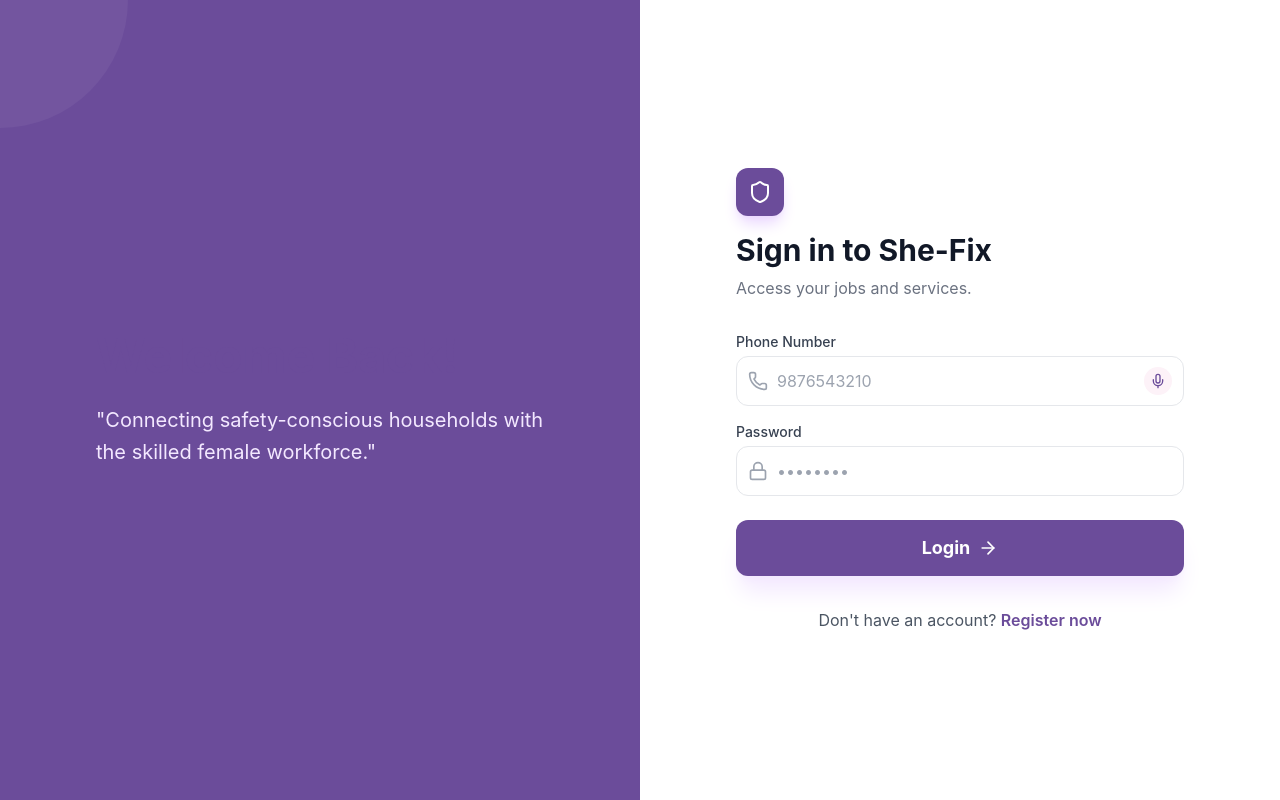
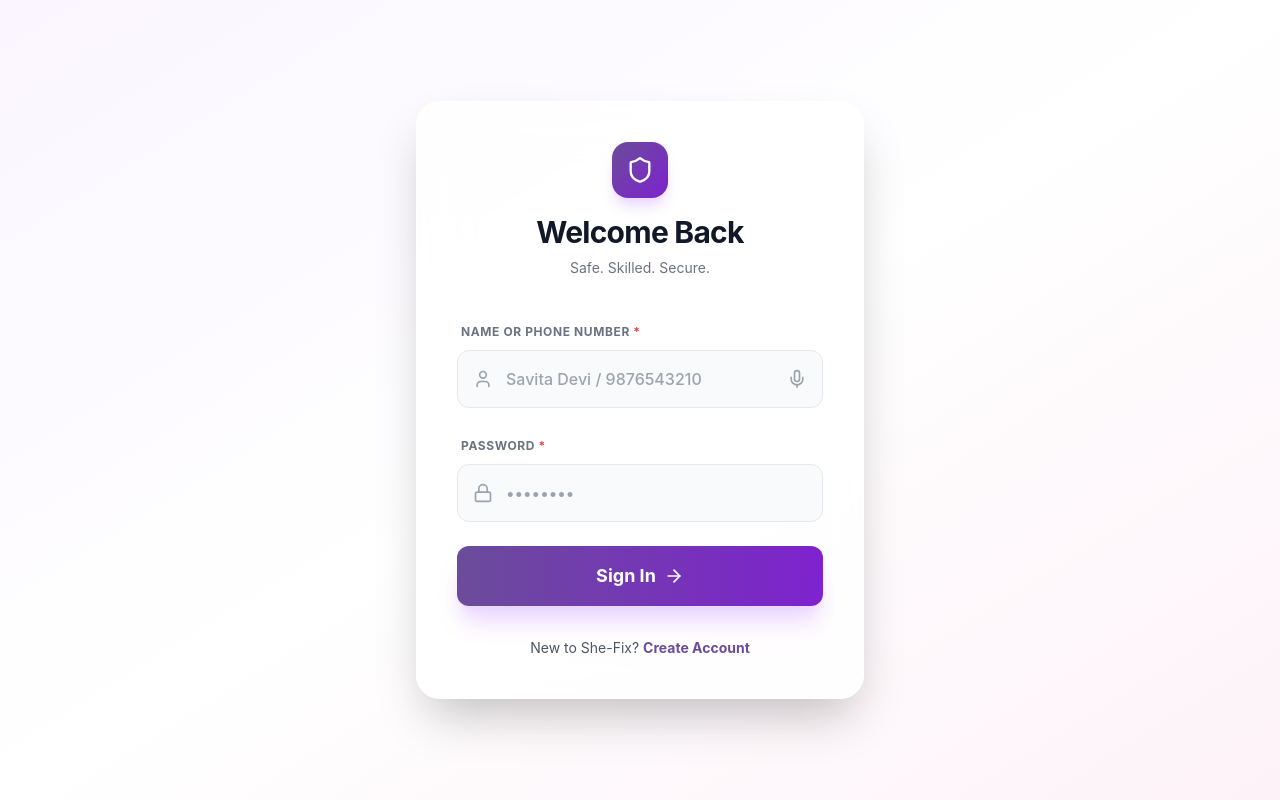
Before and after one commit to Nikunja0611/Team_Sparkler-SheFix, a React app in the folder frontend/: page /login in a window 1280 px wide. Built offline with nearby package versions, Linux system fonts and the light colour scheme; the HTML template or start-up script is replaced by a standard one.

Commit message:
Updated UI of Login Page

```diff
--- a/frontend/src/pages/Login.jsx
+++ b/frontend/src/pages/Login.jsx
@@ -1,91 +1,102 @@
 import React, { useState } from 'react';
-import { Link } from 'react-router-dom';
-import { Shield, Phone, Lock, Mic, ArrowRight } from 'lucide-react';
-import { loginUser } from '../services/api'; // Ensure this exists
+import { Link, useNavigate } from 'react-router-dom';
+import { Shield, User, Lock, ArrowRight, Mic } from 'lucide-react';
+import { loginUser } from '../services/api';
 
 const Login = () => {
-  const [phone, setPhone] = useState('');
+  const navigate = useNavigate();
+  const [identifier, setIdentifier] = useState(''); // Stores Name OR Phone
   const [password, setPassword] = useState('');
+  const [loading, setLoading] = useState(false);
 
   const handleLogin = async (e) => {
     e.preventDefault();
+    setLoading(true);
     try {
-      const res = await loginUser({ phone, password });
-      alert("Login Successful!");
-      // Redirect to Dashboard (implement navigation here later)
+      // Sending 'identifier' which backend should handle as name or phone
+      await loginUser({ identifier, password });
+      alert("Login Successful! ✅");
+      navigate('/dashboard'); // Redirect to dashboard
     } catch (error) {
-      alert("Invalid Credentials");
+      alert("Invalid Credentials ❌");
+    } finally {
+      setLoading(false);
     }
   };
 
   return (
-    <div className="min-h-screen bg-white flex flex-col md:flex-row">
+    <div className="min-h-screen bg-gradient-to-br from-purple-50 via-white to-pink-50 flex items-center justify-center p-4 relative overflow-hidden">
 
-      {/* Left Side - Brand Image/Info */}
-      <div className="hidden md:flex md:w-1/2 bg-shePurple items-center justify-center p-12 text-white relative overflow-hidden">
-        <div className="absolute top-0 left-0 w-64 h-64 bg-white opacity-5 rounded-full -translate-y-1/2 -translate-x-1/2"></div>
-        <div className="relative z-10 max-w-md">
-          <h1 className="text-5xl font-bold mb-6">Welcome Back!</h1>
-          <p className="text-xl text-purple-100 leading-relaxed">
-            "Connecting safety-conscious households with the skilled female workforce."
-          </p>
+      {/* Background Decoration */}
+      <div className="absolute top-0 left-0 w-96 h-96 bg-purple-200 rounded-full filter blur-3xl opacity-20 -z-10 animate-pulse"></div>
+      <div className="absolute bottom-0 right-0 w-96 h-96 bg-pink-200 rounded-full filter blur-3xl opacity-20 -z-10"></div>
+
+      <div className="bg-white/80 backdrop-blur-xl w-full max-w-md rounded-3xl shadow-2xl border border-white/50 p-8 md:p-10">
+
+        {/* Header */}
+        <div className="text-center mb-10">
+          <div className="inline-flex items-center justify-center w-14 h-14 rounded-2xl bg-gradient-to-br from-shePurple to-purple-700 text-white shadow-lg shadow-purple-200 mb-4 transform hover:scale-105 transition duration-300">
+            <Shield className="w-7 h-7" />
           </div>
-      </div>
-
-      {/* Right Side - Login Form */}
-      <div className="flex-1 flex items-center justify-center p-6 md:p-12">
-        <div className="w-full max-w-md space-y-8">
-
-          <div className="text-center md:text-left">
-            <div className="inline-flex items-center justify-center w-12 h-12 rounded-xl bg-shePurple text-white mb-4 shadow-lg shadow-purple-200">
-              <Shield className="w-6 h-6" />
-            </div>
-            <h2 className="text-3xl font-bold text-gray-900">Sign in to She-Fix</h2>
-            <p className="text-gray-500 mt-2">Access your jobs and services.</p>
+          <h2 className="text-3xl font-bold text-gray-900 tracking-tight">Welcome Back</h2>
+          <p className="text-gray-500 mt-2 text-sm">Safe. Skilled. Secure.</p>
         </div>
 
         <form onSubmit={handleLogin} className="space-y-6">
-            <div className="space-y-4">
-              <div className="relative">
-                <label className="text-sm font-medium text-gray-700 mb-1 block">Phone Number</label>
-                <div className="relative">
-                  <Phone className="absolute left-3 top-1/2 -translate-y-1/2 w-5 h-5 text-gray-400" />
+
+          {/* Identifier Field (Name or Phone) */}
+          <div className="space-y-2">
+            <label className="text-xs font-bold text-gray-500 uppercase tracking-wider ml-1">Name or Phone Number <span className="text-red-500">*</span></label>
+            <div className="relative group">
+              <User className="absolute left-4 top-1/2 -translate-y-1/2 w-5 h-5 text-gray-400 group-focus-within:text-shePurple transition" />
               <input
-                    type="tel"
-                    value={phone}
-                    onChange={(e) => setPhone(e.target.value)}
-                    className="w-full pl-10 pr-10 py-3 border border-gray-200 rounded-xl focus:outline-none focus:ring-2 focus:ring-shePurple/20 focus:border-shePurple transition"
-                    placeholder="9876543210"
+                type="text"
+                required // <--- VALIDATION
+                value={identifier}
+                onChange={(e) => setIdentifier(e.target.value)}
+                className="w-full pl-12 pr-12 py-4 bg-gray-50 border border-gray-200 rounded-xl focus:bg-white focus:outline-none focus:ring-2 focus:ring-shePurple/30 focus:border-shePurple transition font-medium text-gray-700 placeholder-gray-400"
+                placeholder="Savita Devi / 9876543210"
               />
-                  {/* Bhashini Voice Input Trigger */}
-                  <button type="button" className="absolute right-3 top-1/2 -translate-y-1/2 p-1.5 bg-pink-50 rounded-full text-shePurple hover:bg-shePurple hover:text-white transition">
-                    <Mic className="w-4 h-4" />
+              <button type="button" className="absolute right-4 top-1/2 -translate-y-1/2 text-gray-400 hover:text-shePurple transition">
+                <Mic className="w-5 h-5" />
               </button>
             </div>
           </div>
 
-              <div className="relative">
-                <label className="text-sm font-medium text-gray-700 mb-1 block">Password</label>
-                <div className="relative">
-                  <Lock className="absolute left-3 top-1/2 -translate-y-1/2 w-5 h-5 text-gray-400" />
+          {/* Password Field */}
+          <div className="space-y-2">
+            <label className="text-xs font-bold text-gray-500 uppercase tracking-wider ml-1">Password <span className="text-red-500">*</span></label>
+            <div className="relative group">
+              <Lock className="absolute left-4 top-1/2 -translate-y-1/2 w-5 h-5 text-gray-400 group-focus-within:text-shePurple transition" />
               <input
                 type="password"
+                required // <--- VALIDATION
                 value={password}
                 onChange={(e) => setPassword(e.target.value)}
-                    className="w-full pl-10 py-3 border border-gray-200 rounded-xl focus:outline-none focus:ring-2 focus:ring-shePurple/20 focus:border-shePurple transition"
+                className="w-full pl-12 pr-4 py-4 bg-gray-50 border border-gray-200 rounded-xl focus:bg-white focus:outline-none focus:ring-2 focus:ring-shePurple/30 focus:border-shePurple transition font-medium text-gray-700 placeholder-gray-400"
                 placeholder="••••••••"
               />
             </div>
           </div>
-            </div>
 
-            <button type="submit" className="w-full bg-shePurple text-white py-3.5 rounded-xl font-bold text-lg hover:bg-purple-800 transition shadow-xl shadow-purple-100 flex items-center justify-center gap-2 group">
-              Login <ArrowRight className="w-5 h-5 group-hover:translate-x-1 transition" />
+          {/* Submit Button */}
+          <button
+            type="submit"
+            disabled={loading}
+            className="w-full bg-gradient-to-r from-shePurple to-purple-700 text-white py-4 rounded-xl font-bold text-lg shadow-xl shadow-purple-200 hover:shadow-2xl hover:-translate-y-1 transition duration-300 flex items-center justify-center gap-2 disabled:opacity-70"
+          >
+            {loading ? 'Signing in...' : 'Sign In'}
+            {!loading && <ArrowRight className="w-5 h-5" />}
           </button>
+
         </form>
 
-          <p className="text-center text-gray-600">
-            Don't have an account? <Link to="/register" className="text-shePurple font-semibold hover:underline">Register now</Link>
+        <div className="mt-8 text-center">
+          <p className="text-gray-600 text-sm">
+            New to She-Fix?{' '}
+            <Link to="/register" className="text-shePurple font-bold hover:text-purple-800 transition">
+              Create Account
+            </Link>
           </p>
         </div>
       </div>
--- a/frontend/src/pages/Register.jsx
+++ b/frontend/src/pages/Register.jsx
@@ -1,8 +1,8 @@
 import React, { useState } from 'react';
 import { useNavigate, Link } from 'react-router-dom';
-import { Shield, Upload, User, Phone, Lock, ChevronRight, CheckCircle, Mic } from 'lucide-react';
+import { Shield, Upload, User, Phone, Lock, ChevronRight, CheckCircle, Mic, ArrowLeft } from 'lucide-react';
 import VideoKYC from '../components/VideoKYC';
-import { registerUser } from '../services/api'; // Ensure this exists
+import { registerUser } from '../services/api';
 
 const Register = () => {
   const navigate = useNavigate();
@@ -15,8 +15,8 @@
     name: '',
     phone: '',
     password: '',
-    role: 'worker', // 'worker' or 'seeker'
-    language: 'hi', // Default to Hindi for workers
+    role: 'worker',
+    language: 'hi',
     idCard: null
   });
 
@@ -25,35 +25,37 @@
   };
 
   const handleFileChange = (e) => {
+    if (e.target.files && e.target.files[0]) {
       setFormData({ ...formData, idCard: e.target.files[0] });
+    }
+  };
+
+  // --- VALIDATION FUNCTIONS ---
+  const validateStep1 = () => {
+    if (!formData.name.trim()) return alert("Please enter your Full Name");
+    if (!formData.phone.trim() || formData.phone.length < 10) return alert("Please enter a valid Phone Number");
+    if (!formData.password.trim()) return alert("Please create a Password");
+    setStep(2);
+  };
+
+  const validateStep2 = () => {
+    if (!formData.idCard) return alert("Please upload your Identity Proof (Aadhaar/DL) to proceed.");
+    setStep(3);
   };
 
   const handleKycSuccess = () => {
     setKycVerified(true);
-    // Auto-advance after 1.5 seconds
     setTimeout(() => setStep(4), 1500);
   };
 
-  const handleSubmit = async (e) => {
-    e.preventDefault();
+  const handleSubmit = async () => {
     setLoading(true);
+    try {
+      const data = new FormData();
+      Object.keys(formData).forEach(key => data.append(key, formData[key]));
+      data.append('kycVerified', kycVerified);
 
-    try {
-      // Create FormData to handle File Upload + JSON data
-      const data = new FormData();
-      data.append('name', formData.name);
-      data.append('phone', formData.phone);
-      data.append('password', formData.password);
-      data.append('role', formData.role);
-      data.append('language', formData.language);
-      data.append('kycVerified', kycVerified);
-      if (formData.idCard) {
-        data.append('idCard', formData.idCard);
-      }
-
-      // Call API
       await registerUser(data);
-
       alert("Registration Successful! Please Login.");
       navigate('/login');
     } catch (error) {
@@ -65,83 +67,88 @@
   };
 
   return (
-    <div className="min-h-screen bg-pink-50 flex items-center justify-center p-4">
-      <div className="bg-white w-full max-w-lg rounded-2xl shadow-xl overflow-hidden">
+    <div className="min-h-screen bg-gradient-to-br from-purple-50 via-white to-pink-50 flex items-center justify-center p-4">
+      <div className="bg-white/90 backdrop-blur-xl w-full max-w-lg rounded-3xl shadow-2xl border border-white/50 overflow-hidden relative">
 
-        {/* Header */}
-        <div className="bg-shePurple p-6 text-center">
-          <h2 className="text-2xl font-bold text-white flex items-center justify-center gap-2">
-            <Shield className="w-6 h-6" /> She-Fix Registration
-          </h2>
-          <p className="text-purple-200 text-sm mt-1">Step {step} of 3</p>
-        </div>
-
-        {/* Progress Bar */}
-        <div className="flex w-full h-1.5 bg-gray-100">
-          <div className={`h-full bg-shePink transition-all duration-500 ${step === 1 ? 'w-1/3' : step === 2 ? 'w-2/3' : 'w-full'}`}></div>
+        {/* Top Progress Bar */}
+        <div className="h-1.5 w-full bg-gray-100">
+          <div
+            className="h-full bg-gradient-to-r from-shePurple to-shePink transition-all duration-500 ease-out"
+            style={{ width: `${(step / 4) * 100}%` }}
+          ></div>
         </div>
 
         <div className="p-8">
+          {/* Header */}
+          <div className="text-center mb-8">
+            <h2 className="text-2xl font-bold text-gray-900">Create Account</h2>
+            <p className="text-sm text-gray-500 mt-1">Step {step} of 4: {step === 1 ? 'Basic Details' : step === 2 ? 'Upload ID' : step === 3 ? 'Video KYC' : 'Finish'}</p>
+          </div>
 
           {/* STEP 1: Basic Details */}
           {step === 1 && (
-            <div className="space-y-4 animate-fadeIn">
-              <h3 className="text-xl font-bold text-gray-800 mb-4">Who are you?</h3>
+            <div className="space-y-5 animate-fadeIn">
 
-              {/* Role Selection */}
-              <div className="flex gap-4 mb-6">
+              {/* Role Toggle */}
+              <div className="grid grid-cols-2 gap-3 p-1 bg-gray-100 rounded-xl">
+                {['worker', 'seeker'].map((r) => (
                   <button
+                    key={r}
                     type="button"
-                  onClick={() => setFormData({...formData, role: 'worker'})}
-                  className={`flex-1 py-3 rounded-xl border-2 font-medium transition ${formData.role === 'worker' ? 'border-shePurple bg-purple-50 text-shePurple' : 'border-gray-200 text-gray-500'}`}
+                    onClick={() => setFormData({ ...formData, role: r })}
+                    className={`py-2.5 rounded-lg text-sm font-bold capitalize transition-all ${
+                      formData.role === r
+                        ? 'bg-white text-shePurple shadow-sm'
+                        : 'text-gray-500 hover:text-gray-700'
+                    }`}
                   >
-                  I want Work <br/><span className="text-xs">(Worker)</span>
+                    {r}
                   </button>
-                <button
-                  type="button"
-                  onClick={() => setFormData({...formData, role: 'seeker'})}
-                  className={`flex-1 py-3 rounded-xl border-2 font-medium transition ${formData.role === 'seeker' ? 'border-shePurple bg-purple-50 text-shePurple' : 'border-gray-200 text-gray-500'}`}
-                >
-                  I want Service <br/><span className="text-xs">(Seeker)</span>
-                </button>
+                ))}
               </div>
 
-              {/* Inputs with Voice Icon (Visual only for now) */}
-              <div className="relative">
-                <User className="absolute left-3 top-3.5 w-5 h-5 text-gray-400" />
+              {/* Inputs */}
+              <div className="space-y-4">
+                <div className="relative group">
+                  <User className="absolute left-4 top-3.5 w-5 h-5 text-gray-400 group-focus-within:text-shePurple" />
                   <input
                     name="name"
-                  placeholder="Full Name"
-                  className="w-full pl-10 pr-10 py-3 border border-gray-200 rounded-lg focus:outline-none focus:border-shePurple"
+                    value={formData.name}
                     onChange={handleChange}
+                    placeholder="Full Name *"
+                    className="w-full pl-12 pr-12 py-3 bg-gray-50 border border-gray-200 rounded-xl focus:bg-white focus:border-shePurple focus:outline-none transition"
                   />
-                <Mic className="absolute right-3 top-3.5 w-5 h-5 text-shePurple cursor-pointer hover:scale-110 transition" />
+                  <Mic className="absolute right-4 top-3.5 w-5 h-5 text-shePurple cursor-pointer hover:scale-110" />
                 </div>
 
-              <div className="relative">
-                <Phone className="absolute left-3 top-3.5 w-5 h-5 text-gray-400" />
+                <div className="relative group">
+                  <Phone className="absolute left-4 top-3.5 w-5 h-5 text-gray-400 group-focus-within:text-shePurple" />
                   <input
                     name="phone"
-                  placeholder="Mobile Number"
-                  className="w-full pl-10 py-3 border border-gray-200 rounded-lg focus:outline-none focus:border-shePurple"
+                    type="tel"
+                    value={formData.phone}
                     onChange={handleChange}
+                    placeholder="Mobile Number *"
+                    className="w-full pl-12 py-3 bg-gray-50 border border-gray-200 rounded-xl focus:bg-white focus:border-shePurple focus:outline-none transition"
                   />
                 </div>
 
-              <div className="relative">
-                <Lock className="absolute left-3 top-3.5 w-5 h-5 text-gray-400" />
+                <div className="relative group">
+                  <Lock className="absolute left-4 top-3.5 w-5 h-5 text-gray-400 group-focus-within:text-shePurple" />
                   <input
                     name="password"
                     type="password"
-                  placeholder="Create Password"
-                  className="w-full pl-10 py-3 border border-gray-200 rounded-lg focus:outline-none focus:border-shePurple"
+                    value={formData.password}
                     onChange={handleChange}
+                    placeholder="Password *"
+                    className="w-full pl-12 py-3 bg-gray-50 border border-gray-200 rounded-xl focus:bg-white focus:border-shePurple focus:outline-none transition"
                   />
+                </div>
               </div>
 
               <button
-                onClick={() => setStep(2)}
-                className="w-full bg-shePurple text-white py-3 rounded-xl font-bold hover:bg-purple-800 transition flex items-center justify-center gap-2 mt-4"
+                onClick={validateStep1}
+                className="w-full bg-shePurple text-white py-3.5 rounded-xl font-bold shadow-lg hover:bg-purple-800 transition flex items-center justify-center gap-2"
               >
                 Next Step <ChevronRight className="w-5 h-5" />
               </button>
@@ -151,37 +158,37 @@
           {/* STEP 2: Identity Documents */}
           {step === 2 && (
             <div className="space-y-6 animate-fadeIn">
-              <h3 className="text-xl font-bold text-gray-800">Upload Identity Proof</h3>
-              <p className="text-sm text-gray-500">Required for "Pink-Shield" Verification</p>
-
-              <div className="border-2 border-dashed border-shePurple/30 rounded-xl p-8 text-center bg-purple-50/50 hover:bg-purple-50 transition">
+              <div className="border-2 border-dashed border-purple-200 rounded-2xl p-8 text-center bg-purple-50/30 hover:bg-purple-50 transition cursor-pointer relative">
                 <input
                   type="file"
                   id="id-upload"
-                  className="hidden"
+                  className="absolute inset-0 w-full h-full opacity-0 cursor-pointer"
                   onChange={handleFileChange}
                   accept="image/*,.pdf"
                 />
-                <label htmlFor="id-upload" className="cursor-pointer flex flex-col items-center">
-                  <Upload className="w-10 h-10 text-shePurple mb-2" />
-                  <span className="text-shePurple font-medium">Click to Upload Aadhaar / DL</span>
-                  <span className="text-xs text-gray-400 mt-1">Supports JPG, PNG, PDF</span>
-                </label>
+                <div className="flex flex-col items-center pointer-events-none">
+                  <div className="w-16 h-16 bg-white rounded-full flex items-center justify-center shadow-sm mb-3">
+                    <Upload className="w-8 h-8 text-shePurple" />
+                  </div>
+                  <span className="text-gray-900 font-bold">Upload Aadhaar / DL *</span>
+                  <span className="text-xs text-gray-500 mt-1">Supports JPG, PNG, PDF</span>
+                </div>
+              </div>
+
               {formData.idCard && (
-                  <div className="mt-4 flex items-center justify-center gap-2 text-green-600 bg-green-50 px-3 py-1 rounded-full text-sm">
-                    <CheckCircle className="w-4 h-4" /> {formData.idCard.name}
+                <div className="flex items-center gap-3 bg-green-50 p-3 rounded-xl border border-green-100">
+                  <CheckCircle className="w-5 h-5 text-green-600" />
+                  <span className="text-sm text-green-800 font-medium truncate">{formData.idCard.name}</span>
                 </div>
               )}
-              </div>
 
-              <div className="flex gap-3">
-                <button onClick={() => setStep(1)} className="flex-1 py-3 text-gray-500 font-medium">Back</button>
+              <div className="flex gap-3 pt-2">
+                <button onClick={() => setStep(1)} className="px-6 py-3 rounded-xl border border-gray-200 text-gray-600 font-bold hover:bg-gray-50">Back</button>
                 <button
-                  onClick={() => setStep(3)}
-                  disabled={!formData.idCard}
-                  className="flex-1 bg-shePurple text-white py-3 rounded-xl font-bold hover:bg-purple-800 transition disabled:opacity-50"
+                  onClick={validateStep2}
+                  className="flex-1 bg-shePurple text-white py-3 rounded-xl font-bold hover:bg-purple-800 transition shadow-lg"
                 >
-                  Start Video KYC
+                  Continue to KYC
                 </button>
               </div>
             </div>
@@ -189,47 +196,56 @@
 
           {/* STEP 3: Video KYC */}
           {step === 3 && (
-            <div className="animate-fadeIn text-center">
-              <h3 className="text-xl font-bold text-gray-800 mb-2">Face Verification</h3>
-              <p className="text-sm text-gray-500 mb-4">Please look at the camera to verify your identity.</p>
-
-              {/* Reuse your existing VideoKYC component */}
-              <div className="border-4 border-shePurple rounded-xl overflow-hidden mb-4">
+            <div className="animate-fadeIn">
+              <div className="bg-black rounded-2xl overflow-hidden shadow-2xl border-4 border-shePurple mb-6 relative aspect-[4/3]">
+                {/* Overlay Text */}
+                <div className="absolute top-4 left-0 right-0 text-center z-10">
+                  <span className="bg-black/50 text-white text-xs px-3 py-1 rounded-full backdrop-blur-md">
+                    Look at the camera
+                  </span>
+                </div>
                 <VideoKYC userId="temp-registration-id" onVerified={handleKycSuccess} />
               </div>
 
-              {kycVerified && (
-                <p className="text-green-600 font-bold flex items-center justify-center gap-2">
-                  <CheckCircle className="w-5 h-5" /> Verified Successfully!
+              <div className="text-center">
+                {kycVerified ? (
+                  <p className="text-green-600 font-bold flex items-center justify-center gap-2 animate-bounce">
+                    <CheckCircle className="w-6 h-6" /> Verification Complete!
                   </p>
+                ) : (
+                  <p className="text-gray-500 text-sm">Please blink to verify lifeness.</p>
                 )}
+              </div>
             </div>
           )}
 
-          {/* STEP 4: Submit (Auto-shown after KYC) */}
+          {/* STEP 4: Success/Submit */}
           {step === 4 && (
-            <div className="text-center animate-fadeIn space-y-6">
-              <div className="w-20 h-20 bg-green-100 rounded-full flex items-center justify-center mx-auto">
-                <CheckCircle className="w-10 h-10 text-green-600" />
+            <div className="text-center animate-fadeIn py-4">
+              <div className="w-24 h-24 bg-gradient-to-br from-green-400 to-green-600 rounded-full flex items-center justify-center mx-auto mb-6 shadow-xl shadow-green-200">
+                <CheckCircle className="w-12 h-12 text-white" />
               </div>
-              <h3 className="text-2xl font-bold text-gray-900">All Set!</h3>
-              <p className="text-gray-600">Your details and KYC have been captured.</p>
+              <h3 className="text-3xl font-bold text-gray-900 mb-2">You're All Set!</h3>
+              <p className="text-gray-500 mb-8 max-w-xs mx-auto">Your identity has been verified. Welcome to the She-Fix family.</p>
 
               <button
                 onClick={handleSubmit}
                 disabled={loading}
-                className="w-full bg-shePurple text-white py-4 rounded-xl font-bold hover:bg-purple-800 transition shadow-lg"
+                className="w-full bg-shePurple text-white py-4 rounded-xl font-bold text-lg hover:bg-purple-800 transition shadow-xl hover:shadow-2xl hover:-translate-y-1"
               >
-                {loading ? "Creating Account..." : "Finish Registration"}
+                {loading ? "Creating Account..." : "Enter Dashboard"}
               </button>
             </div>
           )}
 
         </div>
 
-        <div className="bg-gray-50 p-4 text-center text-sm text-gray-600">
+        {/* Footer Link */}
+        {step === 1 && (
+          <div className="bg-gray-50 p-4 text-center text-sm border-t border-gray-100">
             Already have an account? <Link to="/login" className="text-shePurple font-bold hover:underline">Login here</Link>
           </div>
+        )}
       </div>
     </div>
   );
```
Lines whose indentation alone changed are shown as unchanged.
